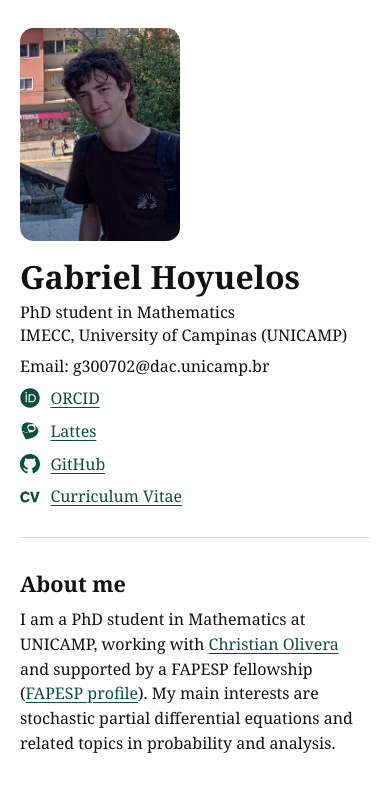
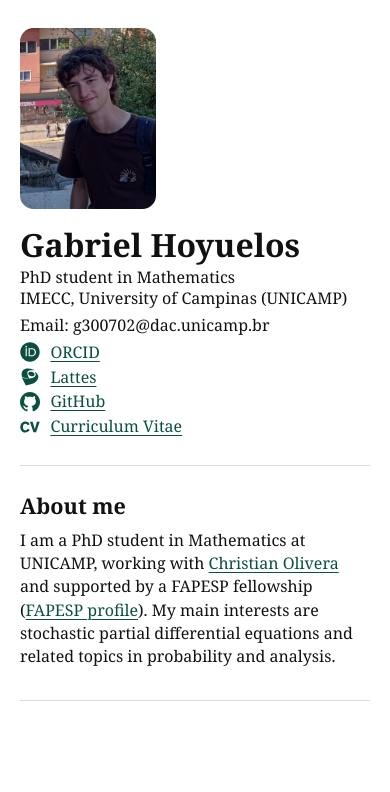
Before and after one commit to gabrielhoyuelos/gabrielhoyuelos.github.io, a plain HTML site: page index.html in a window 390 px wide. Shown: the top 792 px of the page. Drawn offline with Linux system fonts and the light colour scheme.

Commit message:
Compact the academic profile and adjust responsive margins

```diff
--- a/home.css
+++ b/home.css
@@ -4,15 +4,15 @@
   font-family: Georgia, "Times New Roman", serif;
   color: #111;
   background: #fff;
-  line-height: 1.55;
+  line-height: 1.45;
 }
 
 * { box-sizing: border-box; }
 body, h1, h2, p { margin: 0; }
 main {
-  width: min(calc(100% - 3rem), 61rem);
+  width: min(calc(100% - 2.5rem), clamp(46rem, 55.5%, 66.5rem));
   margin-inline: auto;
-  font-size: clamp(1rem, 1.35vw, 1.3125rem);
+  font-size: 1.0625rem;
 }
 
 a {
@@ -26,9 +26,9 @@ a:focus-visible { outline: 2px solid var(--link); outline-offset: 4px; }
 
 .profile {
   display: grid;
-  grid-template-columns: 25% minmax(0, 1fr);
+  grid-template-columns: clamp(10rem, 14vw, 12rem) minmax(0, 1fr);
   gap: clamp(1rem, 2vw, 1.6rem);
-  padding-block: clamp(2rem, 4vw, 3.75rem) 2.4rem;
+  padding-block: clamp(1.75rem, 3vw, 2.75rem) 1.75rem;
 }
 .portrait {
   position: relative;
@@ -49,30 +49,27 @@ a:focus-visible { outline: 2px solid var(--link); outline-offset: 4px; }
   display: flex;
   flex-direction: column;
   align-items: flex-start;
-  justify-content: space-between;
-  min-height: clamp(15rem, 32vw, 20.15rem);
-  gap: .45rem;
+  line-height: 1.3;
+  gap: .375rem;
 }
 h1 { font-size: 2em; line-height: 1; }
-.role { line-height: 1.45; }
 :is(.role, .email) a { color: inherit; text-decoration: none; }
 :is(.role, .email) a:hover { text-decoration: underline; }
 .profile-links {
   display: grid;
   justify-items: start;
-  gap: .5rem;
+  gap: .25rem;
 }
 .profile-links a { display: inline-flex; align-items: center; gap: .65em; }
 .profile-links svg { width: 1.25em; height: 1.25em; fill: currentColor; flex: none; }
 
-.about { border-block: 1px solid #d7ddd7; padding-block: 2rem 2.8rem; }
+.about { border-block: 1px solid #d7ddd7; padding-block: 1.65rem 2rem; }
 h2 { margin-bottom: .4em; font-size: 1.35em; line-height: 1.3; }
 
 @media screen and (max-width: 38rem) {
-  main { width: calc(100% - 2.5rem); }
+  main { font-size: 1rem; }
   .profile { grid-template-columns: 1fr; gap: 1.25rem; padding-block: 1.75rem; }
-  .portrait { width: 10rem; aspect-ratio: 3 / 4; }
-  .profile-copy { min-height: auto; }
+  .portrait { width: 8.5rem; aspect-ratio: 3 / 4; }
 }
 @media print {
   main { width: 100%; font-size: 12pt; }
--- a/index.html
+++ b/index.html
@@ -7,7 +7,7 @@
   <meta name="viewport" content="width=device-width, initial-scale=1">
   <meta name="description" content="Gabriel Hoyuelos, PhD student in Mathematics at IMECC, University of Campinas (UNICAMP).">
   <title>Gabriel Hoyuelos</title>
-  <link rel="stylesheet" href="home.css?v=20261124-profile">
+  <link rel="stylesheet" href="home.css?v=20261124-compact">
   <link rel="canonical" href="https://gabrielhoyuelos.github.io/">
   <script type="application/ld+json">
 {
```
